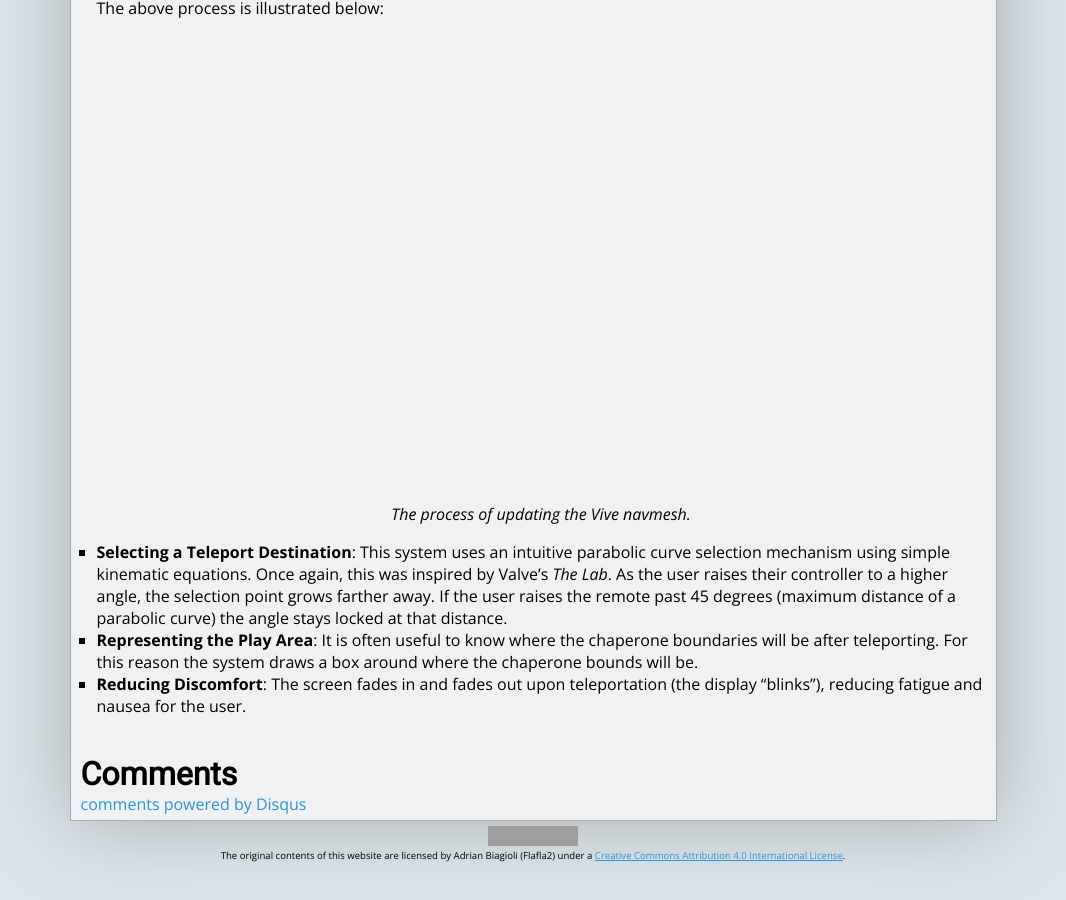
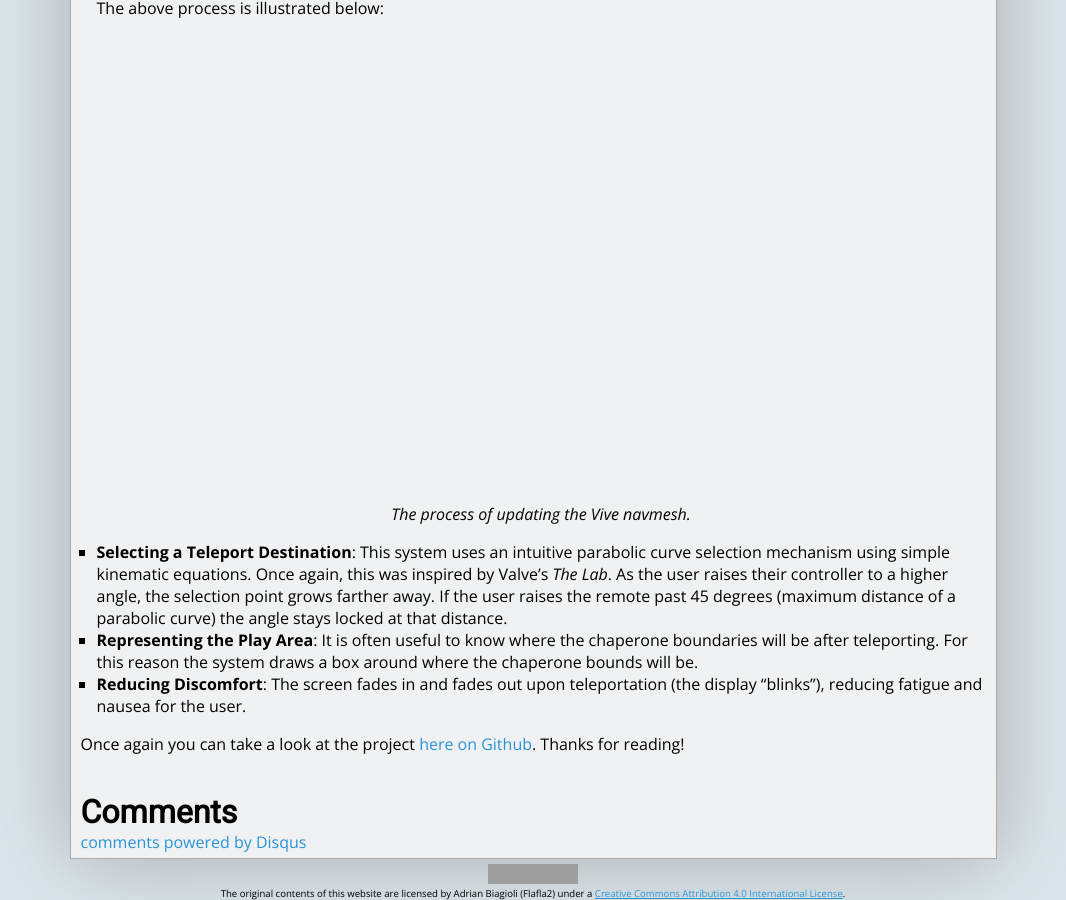
Before and after one commit to Flafla2/flafla2.github.io, a Jekyll site: the page built from _posts/2016-5-17-viveteleport.md, in a window 1280 px wide and 900 px high, scrolled down 973 px. Shown: the whole window, without its empty margins (107-1173 px from the left). Built offline with Jekyll 4.4.1, drawn with Linux system fonts in a browser that asks for light colours; nearby versions of some CDN libraries; comment, search, counter and statistics services are not loaded; before the commit the page ends 1835 px from its top, so only the background shows below that; grey boxes are pictures that could not be loaded.

Commit message:
Add short note at the end of Vive Teleporter article

```diff
--- a/_posts/2016-5-17-viveteleport.md
+++ b/_posts/2016-5-17-viveteleport.md
@@ -56,3 +56,6 @@ This system solves a number of problems:
   this reason the system draws a box around where the chaperone bounds will be.
 * **Reducing Discomfort**: The screen fades in and fades out upon teleportation (the display "blinks"), reducing fatigue
   and nausea for the user.
+
+Once again you can take a look at the project [here on Github](https://github.com/Flafla2/Vive-Teleporter).  Thanks for
+reading!
```
